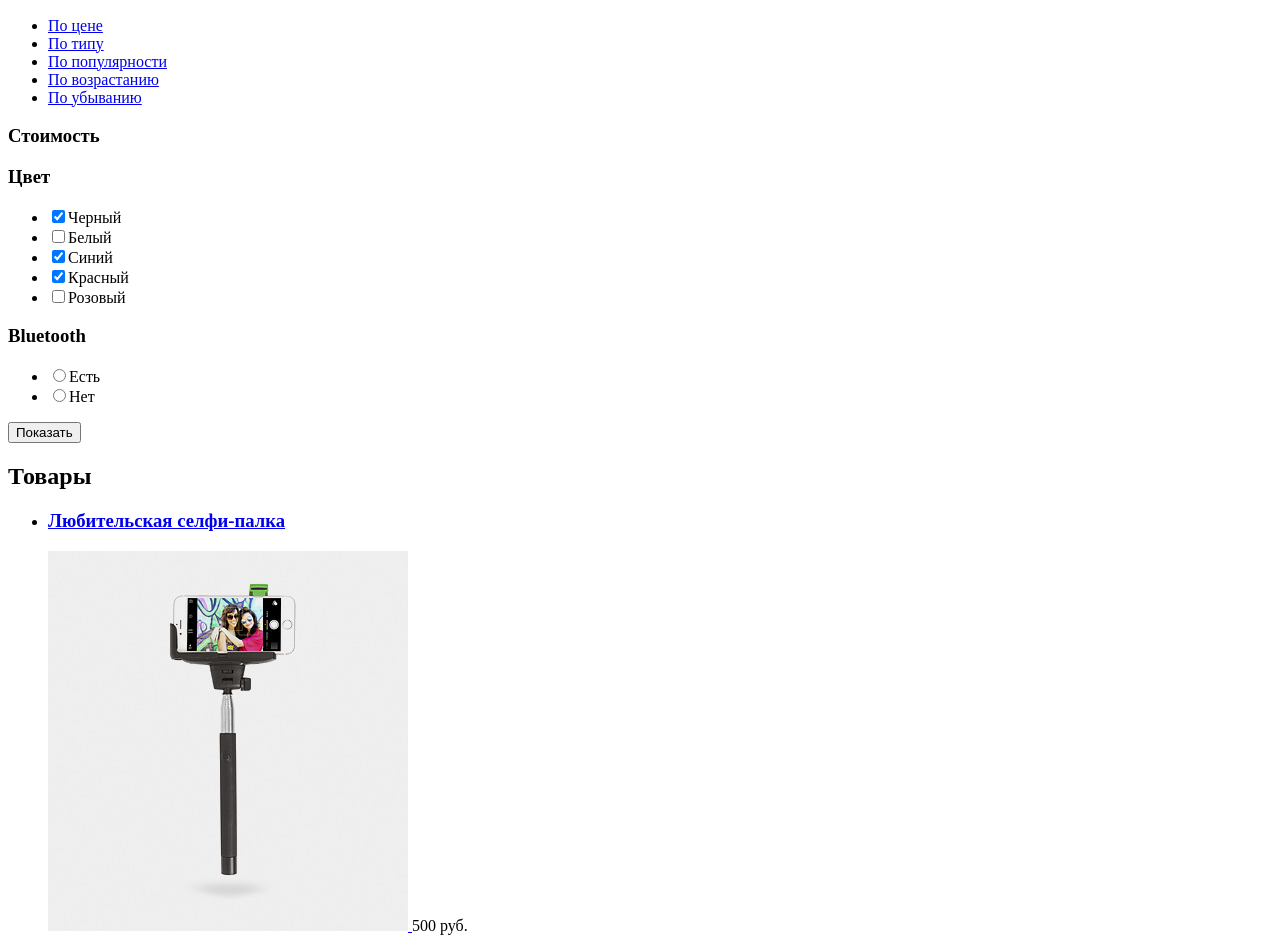
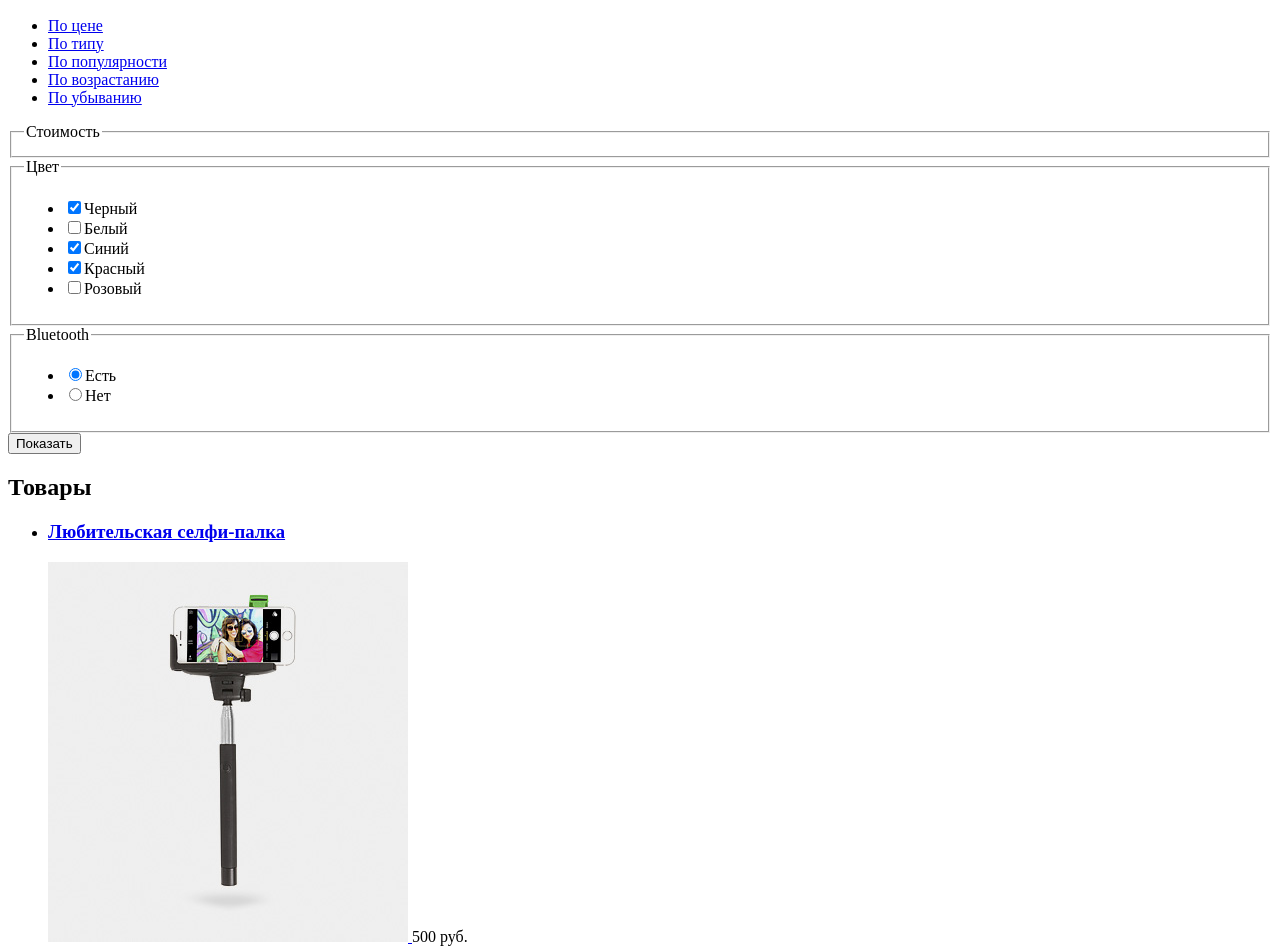
Before and after one commit to Merathos/890327-device-25, a plain HTML site: page catalog.html in a window 1280 px wide. Shown: the part 586-1534 px from the top of the page. Drawn offline with Linux system fonts and the light colour scheme.

Commit message:
forms and a11y fixes

```diff
--- a/catalog.html
+++ b/catalog.html
@@ -7,12 +7,12 @@
   </head>
   <body>
     <header class="site-header">
-      <a class="logo">
+      <a href="index.html" class="logo" aria-label="На главную">
         <img src="img/logo-device.svg" alt="Логотип интернет-магазина Device" width="163" height="35" />
       </a>
       <div class="user-actions">
         <form action="https://echo.htmlacademy.ru/" method="get" class="search-form">
-          <input type="text" name="search" id="search" placeholder="Поиск по сайту" />
+          <input type="text" name="search" placeholder="Поиск по сайту" />
           <button type="submit" class="search-btn">Найти</button>
         </form>
         <ul class="actions">
@@ -70,11 +70,14 @@
       <section class="catalog-filter">
         <div class="filter">
           <form action="https://echo.htmlacademy.ru/" method="GET">
-            <h3>Стоимость</h3>
+            <fieldset>
+              <legend>Стоимость</legend>
               <div class="range">
                 <!--не знаю пока как сделать-->
               </div>
-            <h3>Цвет</h3>
+            </fieldset>
+            <fieldset>
+              <legend>Цвет</legend>
               <ul class="item-color">
                 <li><input type="checkbox" name="color" id="black" checked /><label for="black">Черный</label></li>
                 <li><input type="checkbox" name="color" id="white" /><label for="white">Белый</label></li>
@@ -82,11 +85,14 @@
                 <li><input type="checkbox" name="color" id="red" checked /><label for="red">Красный</label></li>
                 <li><input type="checkbox" name="color" id="pink" /><label for="pink">Розовый</label></li>
               </ul>
-            <h3>Bluetooth</h3>
+            </fieldset>
+            <fieldset>
+              <legend>Bluetooth</legend>
               <ul class="bluetooth-list">
-              <li><input type="radio" name="true" id="true" /><label for="true">Есть</label></li>
-              <li><input type="radio" name="false" id="false" /><label for="false">Нет</label></li>
+                <li><input type="radio" name="bluetooth" id="gotBt" checked /><label for="gotBt">Есть</label></li>
+                <li><input type="radio" name="bluetooth" id="noBt" /><label for="noBt">Нет</label></li>
               </ul>
+            </fieldset>
             <button type="submit" class="btn">Показать</button>
           </form>
         </div>
@@ -135,7 +141,7 @@
       </section>
     </main>
     <footer class="site-footer">
-      <a class="footer-logo">
+      <a href="index.html" class="footer-logo" aria-label="На главную">
         <img src="img/logo-device.svg" alt="Логотип интернет-магазина Device" width="163" height="35" />
       </a>
       <ul class="footer-actions">
```
Also changed, not shown: index.html (+4 -4 lines). Lines whose indentation alone changed are shown as unchanged.
